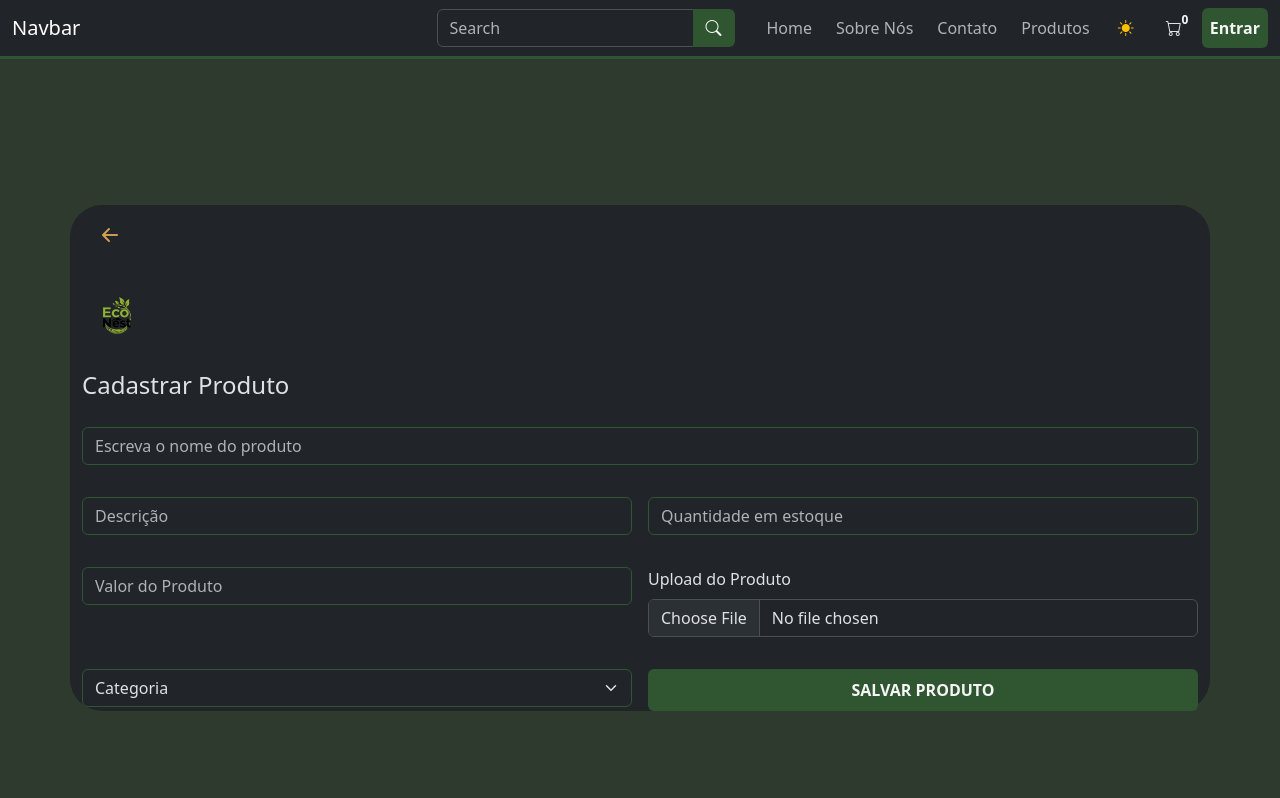
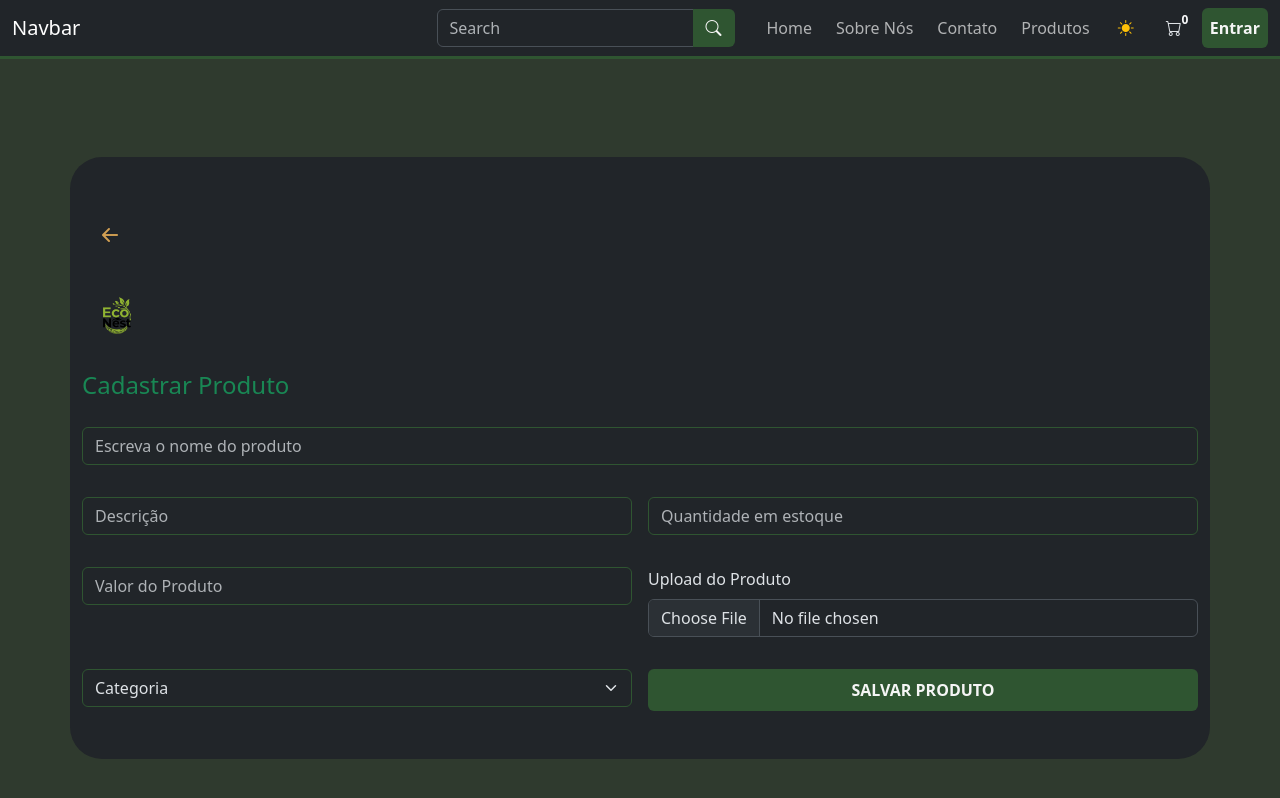
Before and after one commit to Econest-Ecologic/Front-end, a React (Vite) app in the folder Eco-nest/: page /cadastroProduto in a window 1280 px wide. Shown: the top 798 px of the page. Built offline with nearby package versions, Linux system fonts and the light colour scheme.

Commit message:
fix: finalização da tela de cadastrar produto

```diff
--- a/Eco-nest/src/pages/TelaCadastrarProduto.jsx
+++ b/Eco-nest/src/pages/TelaCadastrarProduto.jsx
@@ -4,9 +4,11 @@ import InputFull from "../componente/InputFull";
 export function TelaCadastrarProduto() {
      const navigate = useNavigate();
      return <>
+
           <Navbar></Navbar>
+
           <main className="container-fluid bg-eco border-top border-2 eco-border  d-flex justify-content-start align-items-center vh-100 " >
-               <div className="container bg-body rounded rounded-5 flex-column d-flex">
+               <div className="container bg-body rounded rounded-5 flex-column d-flex py-5">
                     <button className="btn btn-voltar border-0 fs-2 rounded-2 align-self-start" onClick={() => { navigate(-1) }}> <i className="bi bi-arrow-left-short"></i></button>
                     <img src="..\public\logoSemFundo.png"
                          alt="logo econest"
@@ -16,7 +18,7 @@ export function TelaCadastrarProduto() {
 
                     <form>
                          <fieldset className="row g-3">
-                              <legend className="col-12">Cadastrar Produto</legend>
+                              <legend className="col-12 text-success">Cadastrar Produto</legend>
 
                               <div className="col-12">
                                    <InputFull placeholder={"Escreva o nome do produto"} />
```
